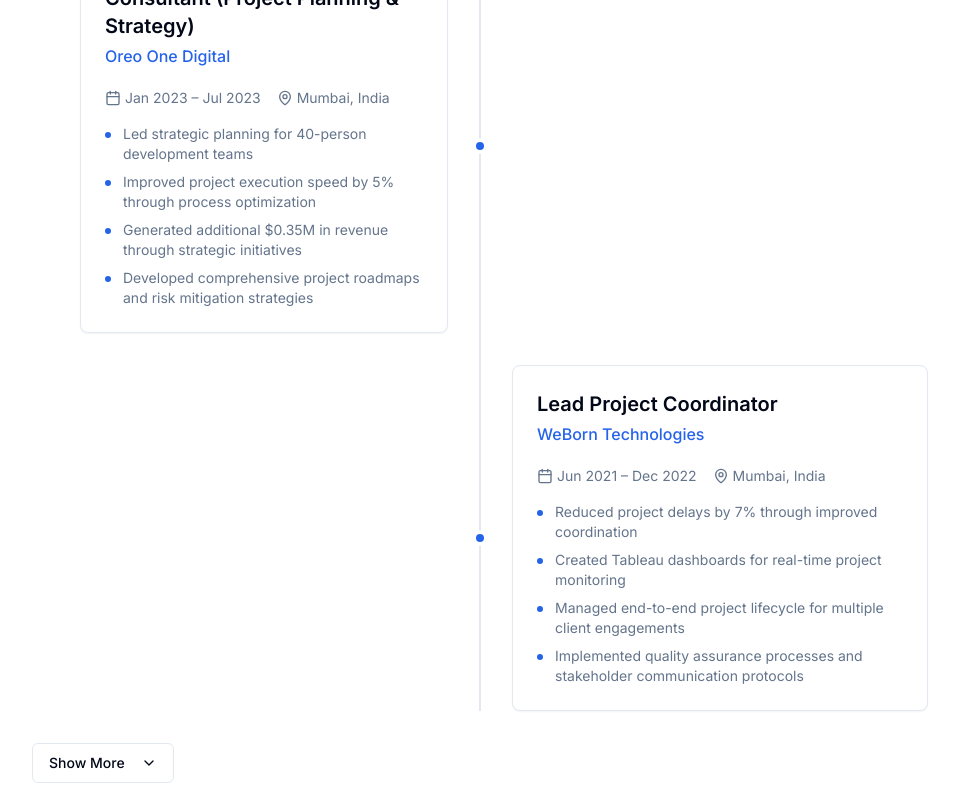
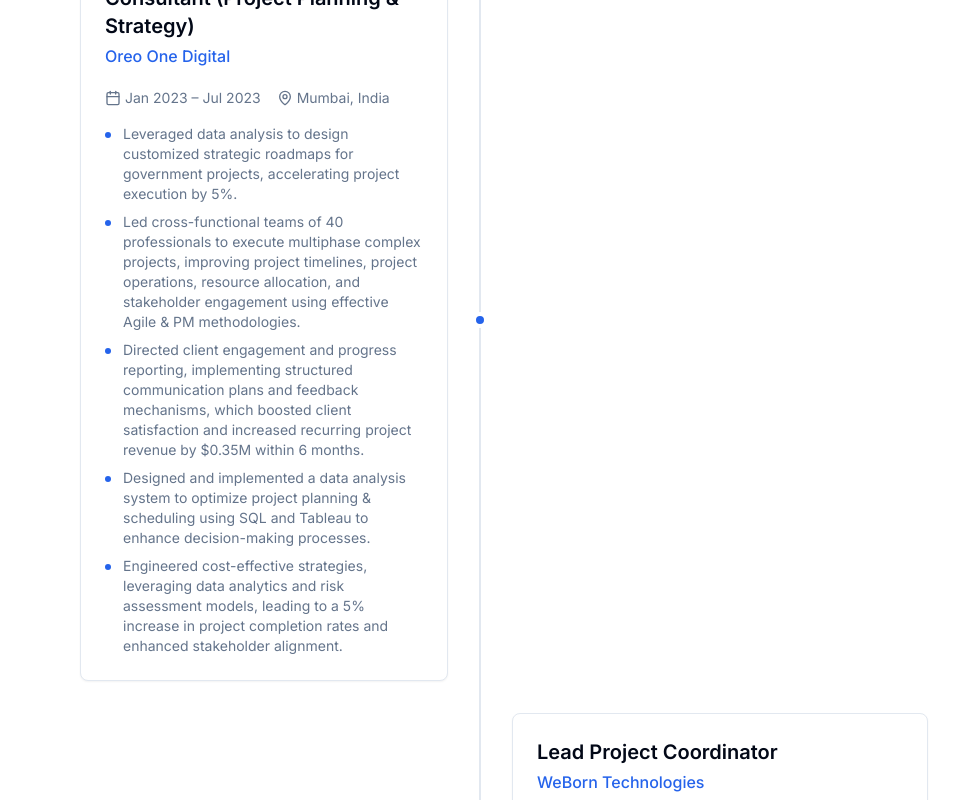
Before and after one commit to atharvaa9/archiesPortfolio, a Next.js app: page / in a window 1280 px wide. Shown: the part 3400-4200 px from the top of the page, without its empty margins (160-1119 px from the left). Built offline with nearby package versions, Linux system fonts and the light colour scheme.

Commit message:
Update experience.tsx

```diff
--- a/components/experience.tsx
+++ b/components/experience.tsx
@@ -44,10 +44,11 @@ const experiences = [
     location: "Mumbai, India",
     period: "Jan 2023 – Jul 2023",
     highlights: [
-      "Led strategic planning for 40-person development teams",
-      "Improved project execution speed by 5% through process optimization",
-      "Generated additional $0.35M in revenue through strategic initiatives",
-      "Developed comprehensive project roadmaps and risk mitigation strategies",
+      "Leveraged data analysis to design customized strategic roadmaps for government projects, accelerating project execution by 5%.",
+      "Led cross-functional teams of 40 professionals to execute multiphase complex projects, improving project timelines, project operations, resource allocation, and stakeholder engagement using effective Agile & PM methodologies.",
+      "Directed client engagement and progress reporting, implementing structured communication plans and feedback mechanisms, which boosted client satisfaction and increased recurring project revenue by $0.35M within 6 months.",
+      "Designed and implemented a data analysis system to optimize project planning & scheduling using SQL and Tableau to enhance decision-making processes.",
+      "Engineered cost-effective strategies, leveraging data analytics and risk assessment models, leading to a 5% increase in project completion rates and enhanced stakeholder alignment.",
     ],
     featured: true,
   },
@@ -57,10 +58,11 @@ const experiences = [
     location: "Mumbai, India",
     period: "Jun 2021 – Dec 2022",
     highlights: [
-      "Reduced project delays by 7% through improved coordination",
-      "Created Tableau dashboards for real-time project monitoring",
-      "Managed end-to-end project lifecycle for multiple client engagements",
-      "Implemented quality assurance processes and stakeholder communication protocols",
+      "Managed full project lifecycle using JIRA and Microsoft Project, optimizing resource allocation and reducing delays by 7%.",
+      "Led cross-functional teams in Agile environments, improving team efficiency through sprint planning & backlog prioritization.",
+      "Developed risk mitigation plans, preventing scope creep, and ensuring 100% adherence to project deadlines.",
+      "Designed and deployed a data analytics system, leveraging SQL and Tableau, leading to a 25% increase in stakeholder engagement and faster issue resolution.",
+      "Implemented automated reporting dashboards in Power BI, reducing status update time by 10 hours monthly.",
     ],
     featured: true,
   },
```
